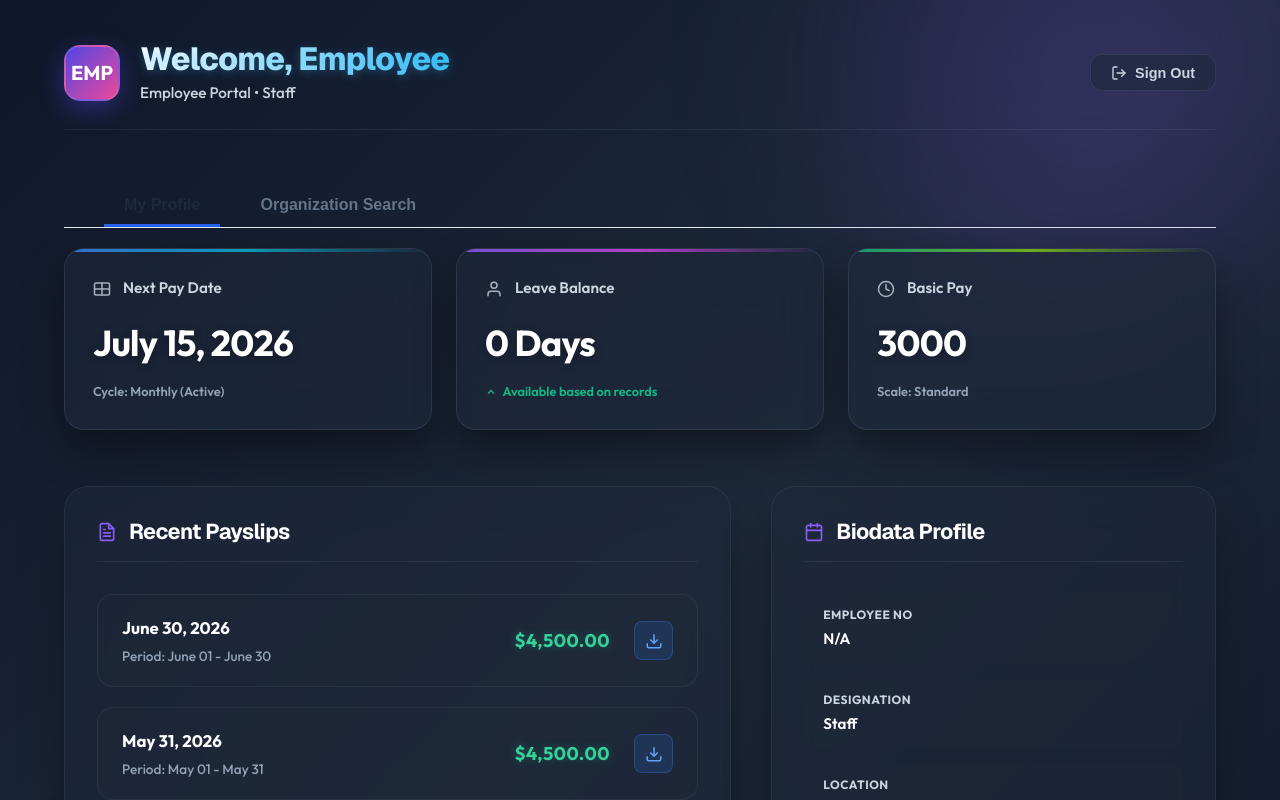
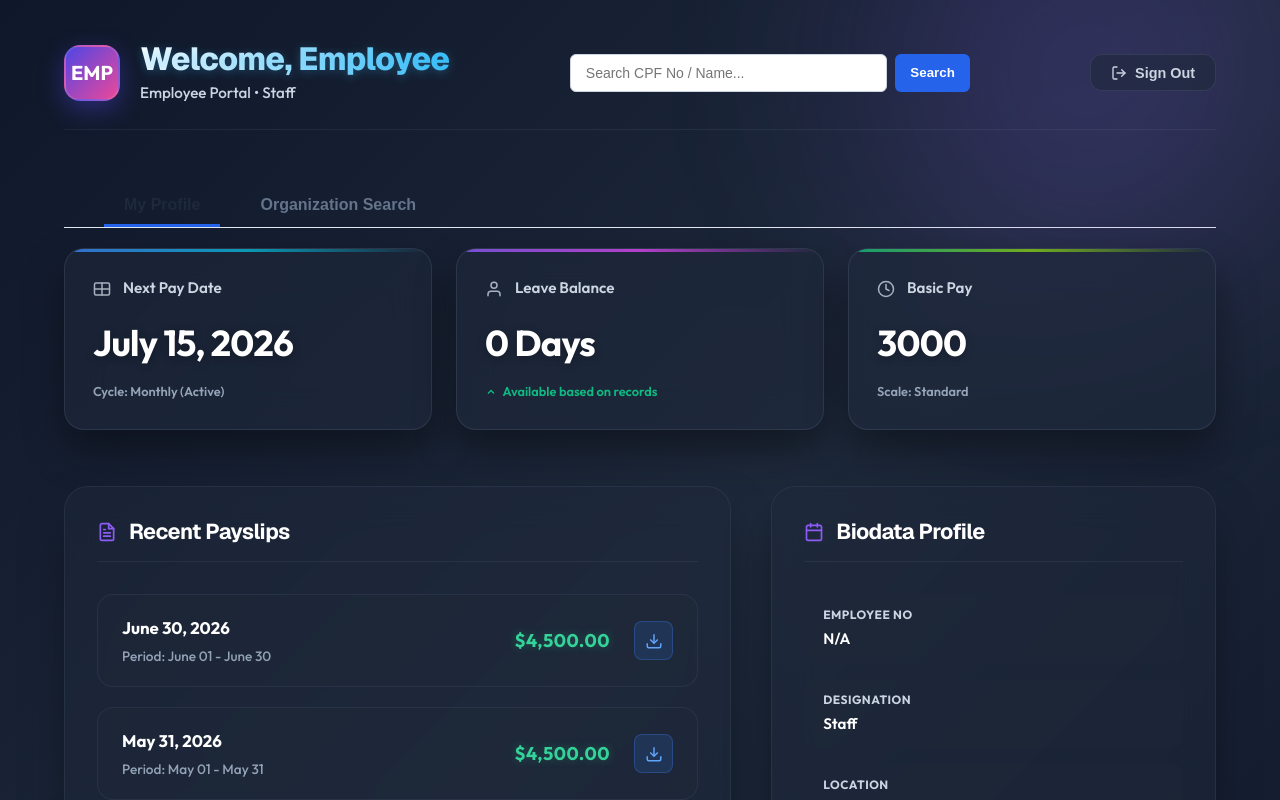
Before and after one commit to murkunden-cloud/NM_HR, a Next.js app: page /dashboard in a window 1280 px wide. Shown: the top 800 px of the page. Built offline with nearby package versions, Linux system fonts and the light colour scheme; no server answers.

Commit message:
Add CPF search bar to employee dashboard header

```diff
--- a/src/app/dashboard/page.tsx
+++ b/src/app/dashboard/page.tsx
@@ -128,7 +128,7 @@ export default function EmployeeDashboard() {
   return (
     <div className="dashboard-container">
       {/* Top Header */}
-      <header className="dashboard-header">
+      <header className="dashboard-header" style={{ display: 'flex', justifyContent: 'space-between', alignItems: 'center' }}>
         <div className="user-info">
           <div className="avatar">{initials}</div>
           <div className="welcome-text">
@@ -136,6 +136,21 @@ export default function EmployeeDashboard() {
             <p>Employee Portal &bull; {designation}</p>
           </div>
         </div>
+
+        <div style={{ flex: 1, maxWidth: '400px', margin: '0 20px' }}>
+          <form onSubmit={(e) => { e.preventDefault(); setActiveTab('search'); }} style={{ display: 'flex', gap: '8px' }}>
+            <input
+              type="text"
+              placeholder="Search CPF No / Name..."
+              style={{ flex: 1, padding: '10px 15px', borderRadius: '6px', border: '1px solid #cbd5e1', fontSize: '14px', outline: 'none' }}
+              onClick={() => setActiveTab('search')}
+            />
+            <button type="submit" style={{ padding: '10px 15px', background: '#2563eb', color: 'white', border: 'none', borderRadius: '6px', cursor: 'pointer', fontWeight: 'bold' }}>
+              Search
+            </button>
+          </form>
+        </div>
+
         <button onClick={handleSignOut} className="signout-btn">
           <svg width="16" height="16" viewBox="0 0 24 24" fill="none" stroke="currentColor" strokeWidth="2" strokeLinecap="round" strokeLinejoin="round">
             <path d="M9 21H5a2 2 0 0 1-2-2V5a2 2 0 0 1 2-2h4" />
```
